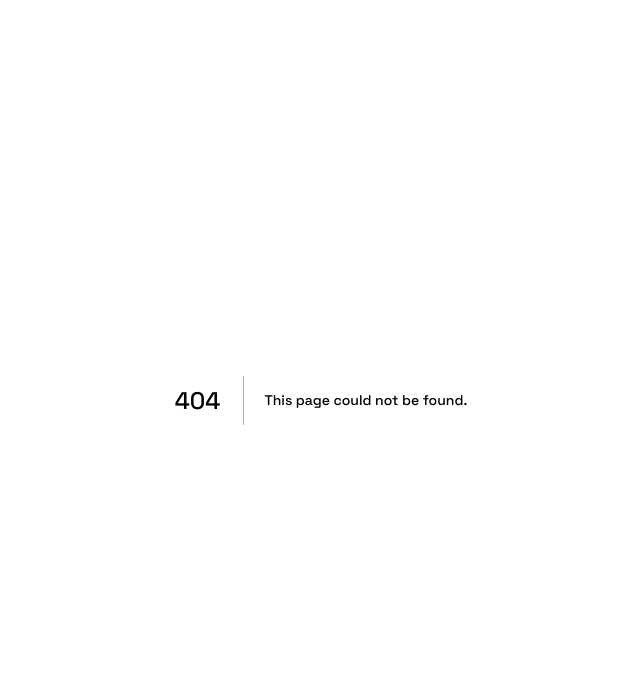
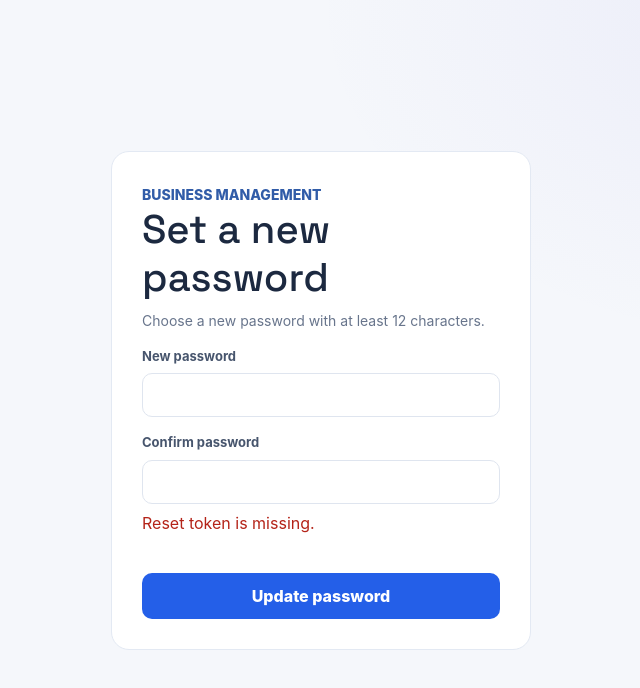
Before and after one commit to salmansmt24-cell/salman_portfolio, a Next.js app: page /team/reset-password in a window 1280 px wide. Before the commit this address had no page. Shown: the top 688 px of the page, without its empty margins (319-959 px from the left). Built offline with nearby package versions, Linux system fonts and the light colour scheme.

Commit message:
Add team password reset form

```diff
--- /dev/null
+++ b/app/team/reset-password/page.tsx
@@ -0,0 +1,5 @@
+"use client";import {useState,type FormEvent} from "react";import {useSearchParams} from "next/navigation";
+export default function ResetPassword(){const params=useSearchParams(),token=params.get("token")||"",[password,setPassword]=useState(""),[confirm,setConfirm]=useState(""),[message,setMessage]=useState(""),[error,setError]=useState(""),[busy,setBusy]=useState(false);
+async function submit(e:FormEvent){e.preventDefault();setError("");setMessage("");if(password!==confirm){setError("Passwords do not match.");return;}setBusy(true);try{const r=await fetch("/api/bms/auth/reset-password",{method:"POST",headers:{"Content-Type":"application/json"},body:JSON.stringify({token,password})}),d=await r.json();if(!r.ok)throw new Error(d.error||"Reset failed.");setMessage(d.message);}catch(e){setError(e instanceof Error?e.message:"Reset failed.");}finally{setBusy(false);}}
+return <main style={{minHeight:"100vh",display:"grid",placeItems:"center",background:"#f3f6fc",padding:20,fontFamily:"Arial"}}><form onSubmit={submit} style={{width:"100%",maxWidth:420,background:"#fff",padding:30,borderRadius:18,border:"1px solid #e3e9f3"}}><small style={{fontWeight:800,color:"#315ca8"}}>BUSINESS MANAGEMENT</small><h1>Set a new password</h1><p style={{color:"#68758c",fontSize:14}}>Choose a new password with at least 12 characters.</p><label style={label}>New password<input required minLength={12} maxLength={128} type="password" autoComplete="new-password" value={password} onChange={e=>setPassword(e.target.value)} style={input}/></label><label style={label}>Confirm password<input required type="password" value={confirm} onChange={e=>setConfirm(e.target.value)} style={input}/></label>{!token&&<p role="alert" style={{color:"#b42318"}}>Reset token is missing.</p>}{error&&<p role="alert" style={{color:"#b42318"}}>{error}</p>}{message&&<p role="status" style={{color:"#087443"}}>{message} <a href="/team/login">Sign in</a></p>}<button disabled={busy||!token||!!message} style={button}>{busy?"Updating…":"Update password"}</button></form></main>}
+const label={display:"grid",gap:7,marginTop:16,fontSize:13,fontWeight:700,color:"#47556d"} as const;const input={height:44,border:"1px solid #dce4f1",borderRadius:9,padding:"0 12px",fontSize:14,width:"100%",boxSizing:"border-box" as const};const button={width:"100%",height:46,marginTop:22,border:0,borderRadius:10,background:"#245fe8",color:"#fff",fontWeight:800} as const;
```
